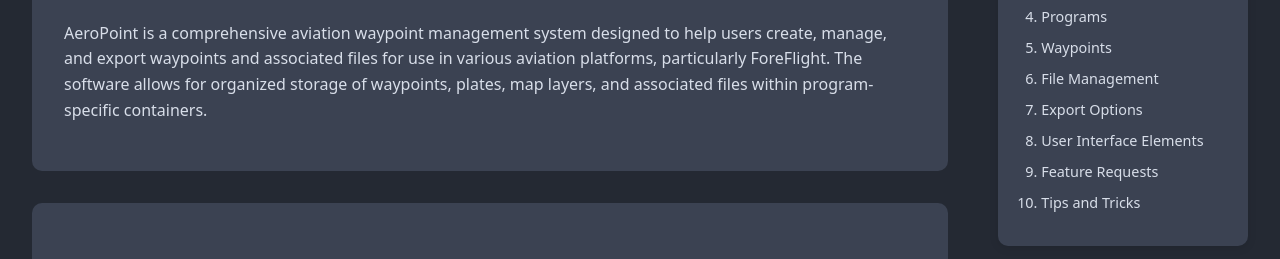
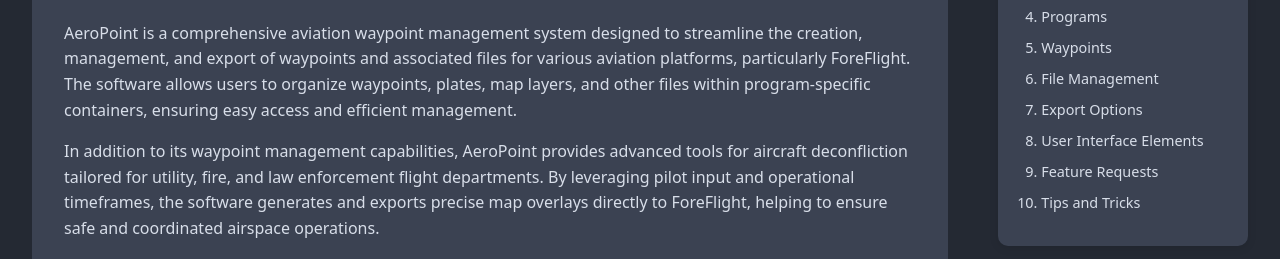
Before and after one commit to matthewshammond/AeroPoint-Website, a plain HTML site: page documentation.html in a window 1280 px wide. Shown: the part 325-584 px from the top of the page. Drawn offline with nearby package versions, Linux system fonts and the light colour scheme.

Commit message:
updated documentation

```diff
--- a/documentation.html
+++ b/documentation.html
@@ -78,11 +78,19 @@
         <h2>Introduction</h2>
         <p>
           AeroPoint is a comprehensive aviation waypoint management system
-          designed to help users create, manage, and export waypoints and
-          associated files for use in various aviation platforms, particularly
-          ForeFlight. The software allows for organized storage of waypoints,
-          plates, map layers, and associated files within program-specific
-          containers.
+          designed to streamline the creation, management, and export of
+          waypoints and associated files for various aviation platforms,
+          particularly ForeFlight. The software allows users to organize
+          waypoints, plates, map layers, and other files within program-specific
+          containers, ensuring easy access and efficient management.
+        </p>
+        <p>
+          In addition to its waypoint management capabilities, AeroPoint
+          provides advanced tools for aircraft deconfliction tailored for
+          utility, fire, and law enforcement flight departments. By leveraging
+          pilot input and operational timeframes, the software generates and
+          exports precise map overlays directly to ForeFlight, helping to ensure
+          safe and coordinated airspace operations.
         </p>
       </section>
 
```
Also changed, not shown: index.html (+3 -1 lines).
